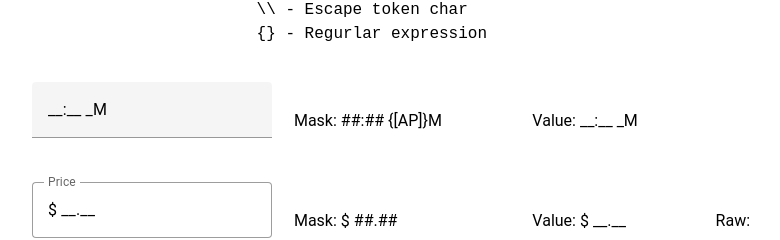
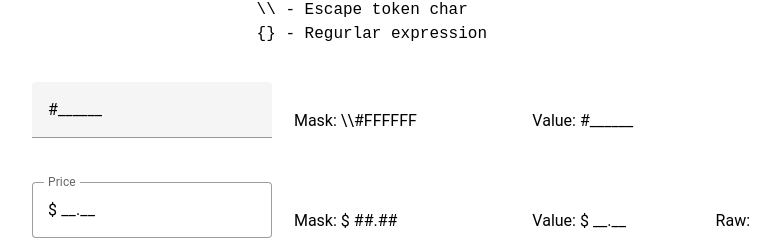
Before and after one commit to Open-Tech-Foundation/vue-input-mask, a Vue app in the folder apps/playground/: page / in a window 1280 px wide. Shown: the part 268-508 px from the top of the page, without its empty margins (249-1029 px from the left). Built offline with nearby package versions, Linux system fonts and the light colour scheme.

Commit message:
Merge custom tokens prop into default tokens

```diff
--- a/apps/playground/src/App.vue
+++ b/apps/playground/src/App.vue
@@ -12,6 +12,7 @@ const state = reactive({
   upper: "",
   usPhone: "",
   price: "",
+  hex: "",
 });
 
 const raw = reactive({
@@ -38,12 +39,20 @@ const raw = reactive({
         <tr>
           <td>
             <v-text-field
-              v-mask="{ mask: '##:## {[AP]}M' }"
-              v-model="state.time"
+              v-mask="{
+                mask: '\\#FFFFFF',
+                tokens: {
+                  F: {
+                    pattern: '[0-9a-fA-F]',
+                    transform: (v) => v.toLocaleUpperCase(),
+                  },
+                },
+              }"
+              v-model="state.hex"
             ></v-text-field>
           </td>
-          <td>Mask: ##:## {[AP]}M</td>
-          <td>Value: {{ state.time }}</td>
+          <td>Mask: \\#FFFFFF</td>
+          <td>Value: {{ state.hex }}</td>
         </tr>
         <tr>
           <td>
@@ -64,7 +73,10 @@ const raw = reactive({
         <tr>
           <td>
             <v-text-field
-              v-mask="{ mask: '+1 (###) ###-####', raw: (v) => (raw.usPhone = v), }"
+              v-mask="{
+                mask: '+1 (###) ###-####',
+                raw: (v) => (raw.usPhone = v),
+              }"
               label="Label"
               variant="outlined"
               v-model="state.usPhone"
--- a/packages/vue-input-mask/src/vMask.js
+++ b/packages/vue-input-mask/src/vMask.js
@@ -37,7 +37,7 @@ function mask(newVal, maskPattern) {
   return str;
 }
 
-function parseMask(mask = []) {
+function parseMask(mask = [], tokens) {
   const arr = [];
 
   for (let i = 0; i < mask.length; i++) {
@@ -78,7 +78,10 @@ export default {
     const input =
       el instanceof HTMLInputElement ? el : el.querySelector("input");
     const options = {
-      maskPattern: parseMask(binding.value.mask),
+      maskPattern: parseMask(binding.value.mask, {
+        ...tokens,
+        ...(binding.value.tokens || {}),
+      }),
       raw: binding.value.raw,
     };
     let curInputVal = "";
```
Also changed, not shown: 2 other files (tests, documents, lock files or other folders).
